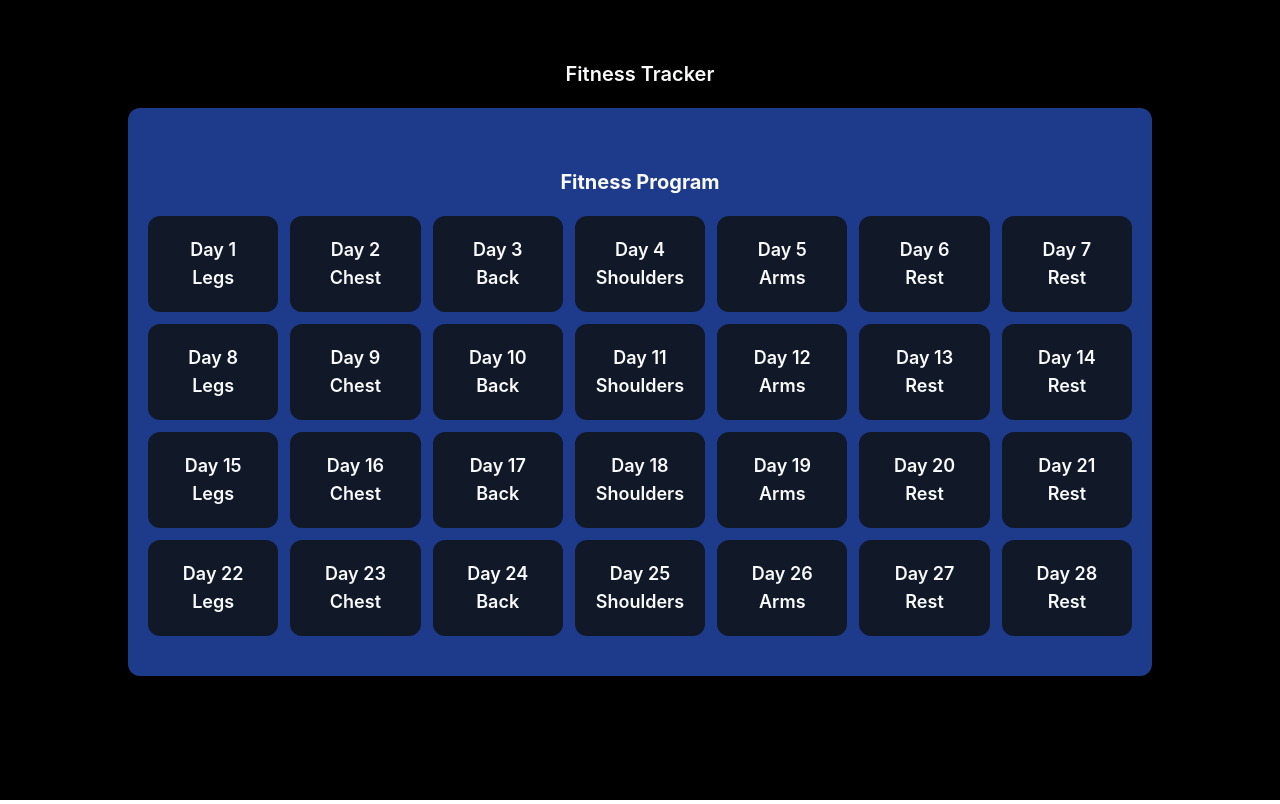
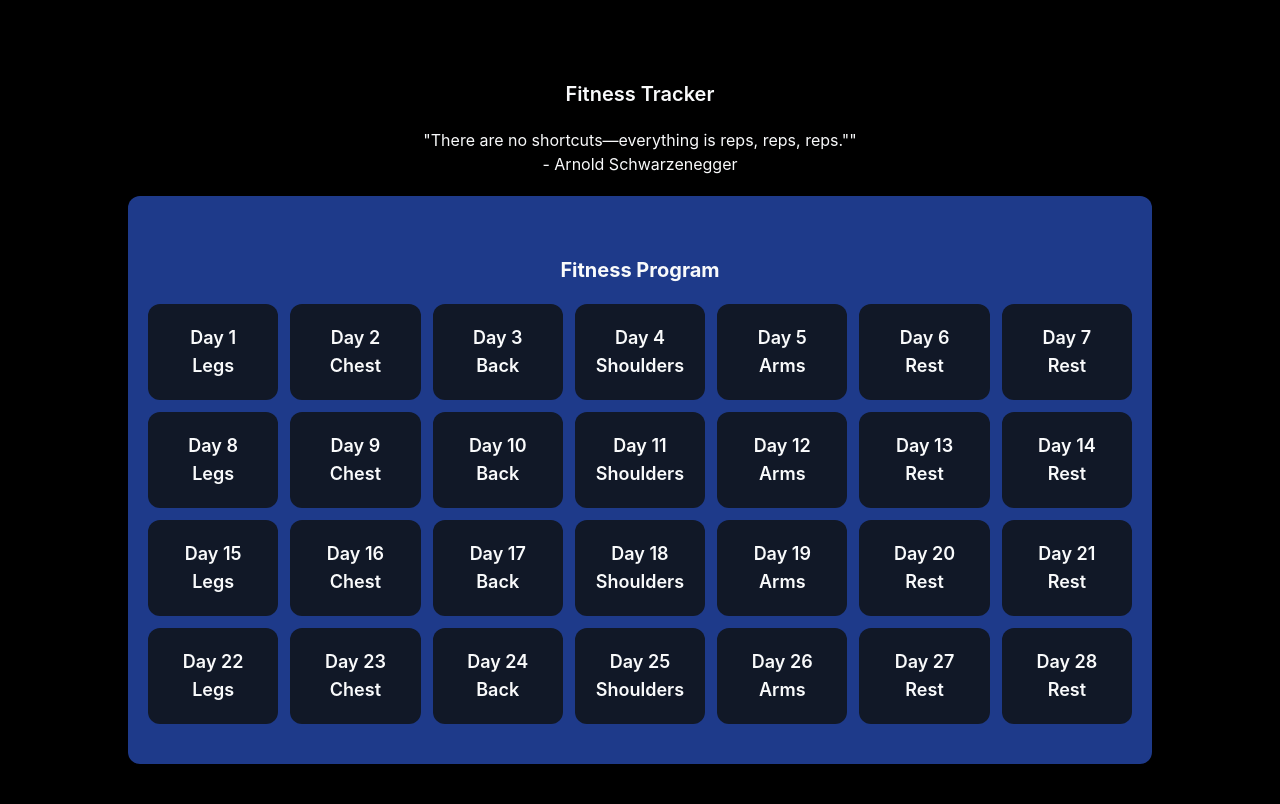
Before and after one commit to andrewgilliland/fitness-tracker, a Next.js app: page / in a window 1280 px wide. Built offline with nearby package versions, Linux system fonts and the light colour scheme.

Commit message:
adds in toggle on state

```diff
--- a/components/Exercise.js
+++ b/components/Exercise.js
@@ -1,3 +1,7 @@
 export default function Exercise({ exercise }) {
-  return <div>{exercise.name}</div>;
+  return (
+    <div>
+      <span>{exercise.name}</span> <span>{exercise.sets} x Sets</span>
+    </div>
+  );
 }
--- a/components/Workout.js
+++ b/components/Workout.js
@@ -1,18 +1,40 @@
+import { useState } from "react";
 import Exercise from "../components/Exercise";
 
 export default function Workout({ workout, day }) {
+  const [isWorkoutOpen, setWorkoutOpen] = useState(false);
+
+  console.log(isWorkoutOpen);
+
+  function openWorkout() {
+    return setWorkoutOpen(!isWorkoutOpen);
+  }
+
   return (
-    <div className="bg-gray-900 rounded-xl p-5 flex flex-col justify-center items-center transform transition-transform hover:scale-105">
+    <>
+      <button
+        onClick={openWorkout}
+        className="bg-gray-900 rounded-xl p-5 flex flex-col justify-center items-center transform transition-transform hover:scale-105 relative"
+      >
         <h3 className="font-semibold text-lg text-center">
           {" "}
           <div>{`Day ${day}`}</div>
           {workout.name}
         </h3>
-      {/* <div className="flex flex-col">
+      </button>
+      <div
+        className={`absolute top-0 inset-x-0 p-2 transition duration-200 transform ${
+          isWorkoutOpen
+            ? "z-20 ease-out opacity-100 scale-100"
+            : "z-0 ease-in opacity-0 scale-90"
+        }`}
+      >
+        <div className="flex flex-col justify-center items-center bg-blue-800 py-5">
           {workout.exercises.map((exercise, i) => (
             <Exercise key={i} exercise={exercise} />
           ))}
-      </div> */}
         </div>
+      </div>
+    </>
   );
 }
--- a/package.json
+++ b/package.json
@@ -8,9 +8,11 @@
     "start": "next start"
   },
   "dependencies": {
+    "@xstate/react": "^1.3.4",
     "next": "10.x",
     "react": "17.x",
-    "react-dom": "17.x"
+    "react-dom": "17.x",
+    "xstate": "^4.20.0"
   },
   "devDependencies": {
     "autoprefixer": "^10.2.6",
--- a/pages/index.js
+++ b/pages/index.js
@@ -3,7 +3,6 @@ import Program from "../components/Program";
 import { program } from "../data/programs";
 
 export default function Home() {
-  console.log(program);
   return (
     <div className="min-h-screen bg-black text-gray-50 ">
       <Head>
@@ -12,7 +11,13 @@ export default function Home() {
       </Head>
 
       <main className=" flex flex-col px-2 py-10">
-        <h1 className="text-xl font-semibold mx-auto py-5">Fitness Tracker</h1>
+        <div className="mx-auto text-center py-5">
+          <h1 className="text-xl font-semibold py-5">Fitness Tracker</h1>
+          <blockquote>
+            "There are no shortcuts—everything is reps, reps, reps.""
+          </blockquote>
+          <div>- Arnold Schwarzenegger</div>
+        </div>
         <Program program={program} />
       </main>
     </div>
```
Also changed, not shown: 1 other file (tests, documents, lock files or other folders). Lines whose indentation alone changed are shown as unchanged.
